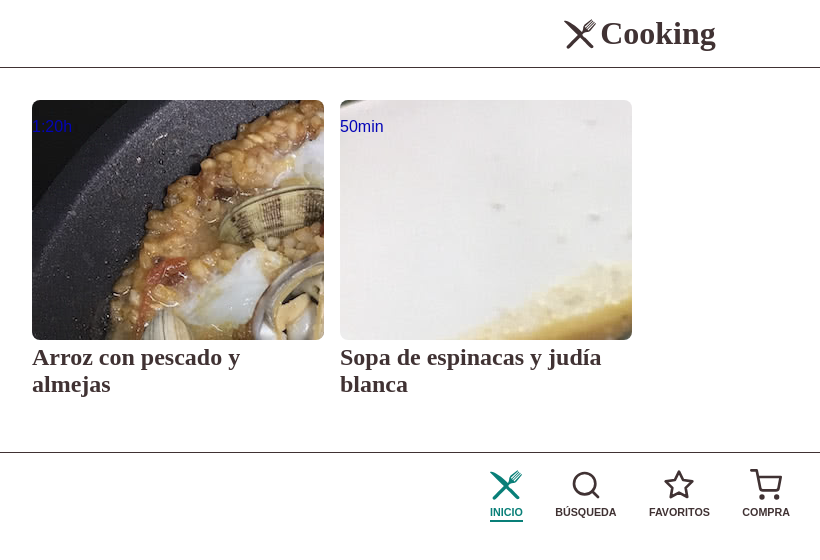
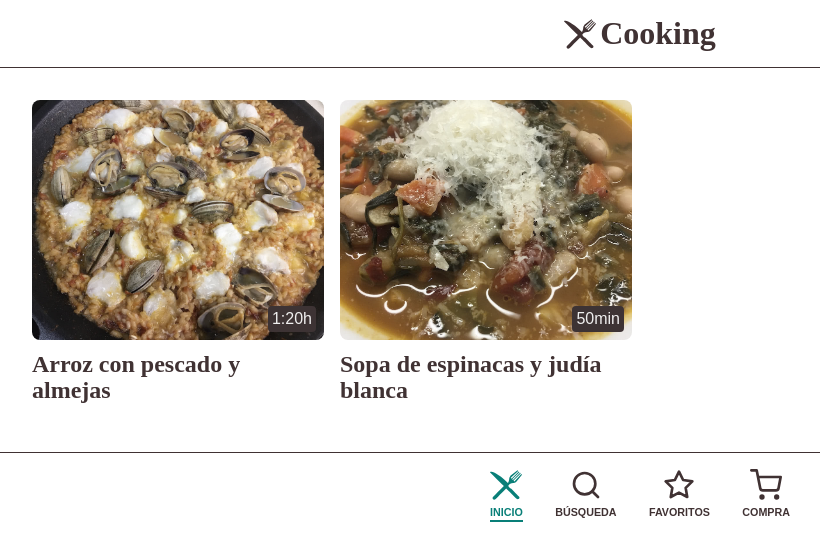
Before and after one commit to IgnaciodeNuevo/cooking, a React (Create React App) app: page / in a window 1280 px wide. Shown: the top 560 px of the page, without its empty margins (0-820 px from the left). Built offline with nearby package versions, Linux system fonts and the light colour scheme; what webfontloader would draw is missing.

Commit message:
Added time of cooking styles

```diff
--- a/src/assets/styles/components/_card.scss
+++ b/src/assets/styles/components/_card.scss
@@ -12,17 +12,23 @@
         .card__img + .card__title {
             color: $foreground-light;
         }
+
+        .card__time {
+            background-color: $background-light;
+        }
     }
 
     &__img {
         border-radius: $border-radius-s;
-        object-position: center;
-        object-fit: cover;
+        background-repeat: no-repeat;
+        background-position: center;
+        background-size: cover;
         display: inline-block;
         filter: grayscale(25%);
         margin-bottom: $space-xs;
         height: 100%;
         max-height: 15rem;
+        position: relative;
         width: 100%;
 
         @include transition(transform);
@@ -34,6 +40,20 @@
         }
     }
 
+    &__time {
+        background-color: $background-darkest;
+        bottom: $space-s;
+        border-radius: $border-radius-xs;
+        color: $color-base-lightest;
+        margin-bottom: initial;
+        margin-top: initial;
+        padding: $space-xxs $space-xs;
+        position: absolute;
+        right: $space-s;
+
+        @include transition(background-color);
+    }
+
     &__title {
         color: $foreground-darkest;
 
```
